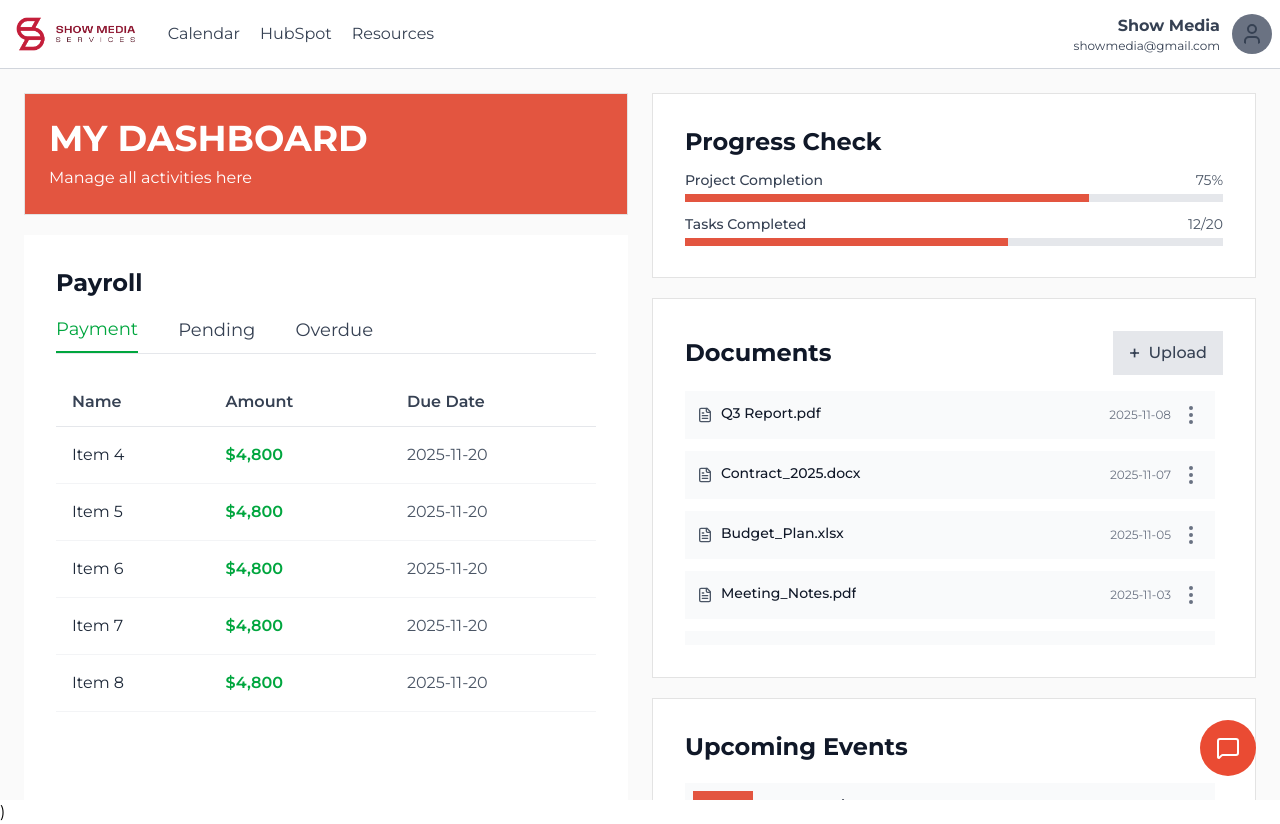
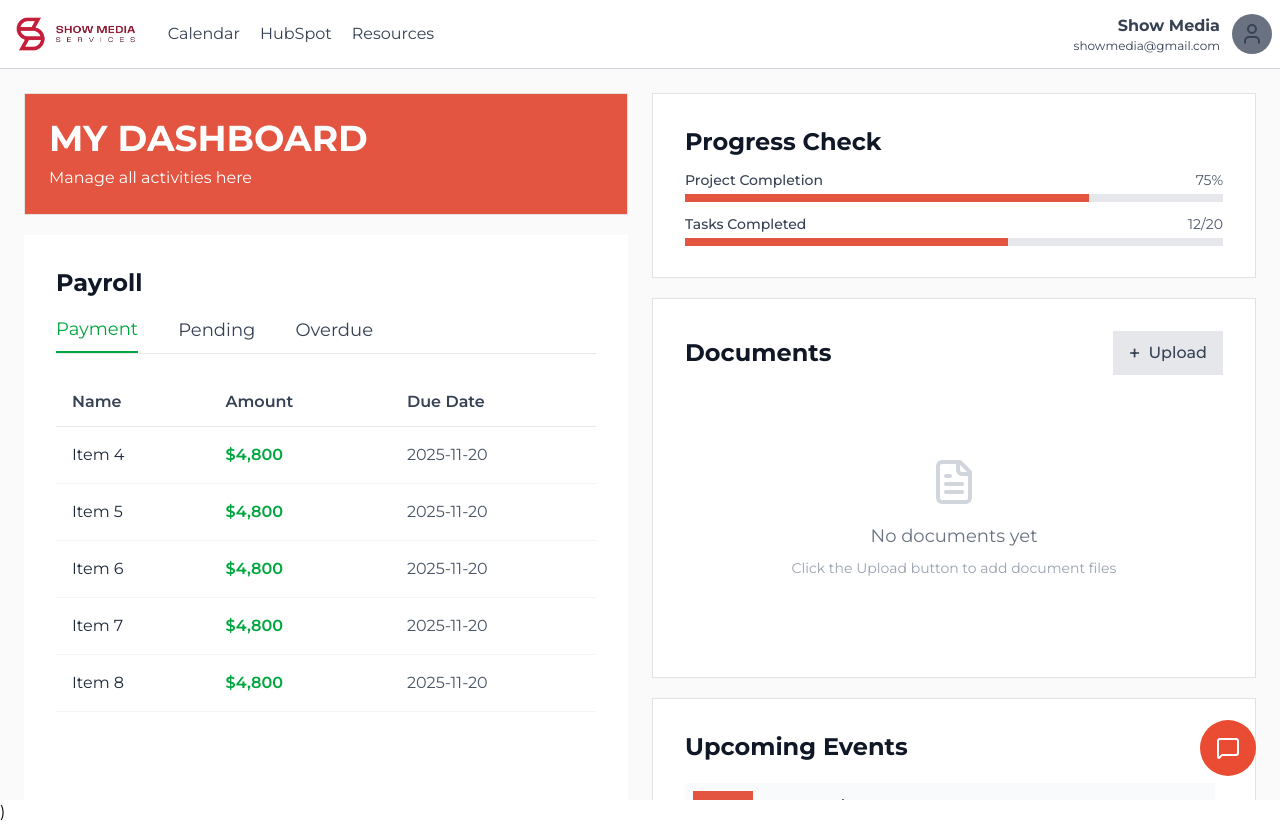
Before and after one commit to anthonyq7/continuity-gdg, a Next.js app in the folder continuity-frontend/: page /dashboard in a window 1280 px wide. Built offline with nearby package versions, Linux system fonts and the light colour scheme; a web font is replaced by a local one.

Commit message:
dynamic document uploads

```diff
--- a/continuity-frontend/src/app/calendar/page.tsx
+++ b/continuity-frontend/src/app/calendar/page.tsx
@@ -75,7 +75,7 @@ export default function Home() {
                             <Link href="/dashboard" className="hover:text-gray-600 transition-colors cursor-pointer">
                                 Dashboard
                             </Link>
-                            <a href="https://www.youtube.com" target="_blank" rel="noopener noreferrer" className="hover:text-gray-600 transition-colors cursor-pointer">
+                            <a href="https://app.hubspot.com/login?hubs_signup-url=www.hubspot.com%2Fproducts%2Fdata&hubs_signup-cta=nav-utility-login&hubs_content=www.hubspot.com%2Fproducts%2Fdata&hubs_content-cta=nav-utility-login&uuid=anon2907328735ba182f3362a12b0f4c" target="_blank" rel="noopener noreferrer" className="hover:text-gray-600 transition-colors cursor-pointer">
                                 <p>HubSpot</p>
                             </a>
                             <p>Resources</p>
--- a/continuity-frontend/src/app/dashboard/page.tsx
+++ b/continuity-frontend/src/app/dashboard/page.tsx
@@ -2,11 +2,16 @@
 import React, { useState } from 'react';
 import Image from "next/image";
 import Link from "next/link";
-import { LayoutDashboard, FileText, Users, MessageSquare, MoreHorizontal, Search, Bell, MessageCircle, EllipsisVertical, History, X, Send } from 'lucide-react';
+import { LayoutDashboard, FileText, Users, MessageSquare, MoreHorizontal, Search, Bell, MessageCircle, EllipsisVertical, History, X, Send, Trash2 } from 'lucide-react';
 import smslogo from "@/assets/widelogo.png";
 import { historyProps } from '@/app/components/historycards';
 import { UserDropdown } from '@/app/icondrop/UserDropdown'
 
+interface Document {
+    id: number;
+    name: string;
+    date: string;
+}
 
 export default function Home() {
     const [activeItem, setActiveItem] = useState('Overview');
@@ -55,21 +60,28 @@ export default function Home() {
         ? 'Chat History' : 'Start a conversation');
     };
 
-    const [documents] = useState([
-        { id: 1, name: 'Q3 Report.pdf', date: '2025-11-08' },
-        { id: 2, name: 'Contract_2025.docx', date: '2025-11-07' },
-        { id: 3, name: 'Budget_Plan.xlsx', date: '2025-11-05' },
-        { id: 4, name: 'Meeting_Notes.pdf', date: '2025-11-03' },
-        { id: 5, name: 'Project_Proposal.docx', date: '2025-11-01' },
-        { id: 6, name: 'Invoice_1234.pdf', date: '2025-10-30' },
-        { id: 7, name: 'Q3 Report.pdf', date: '2025-11-08' },
-        { id: 8, name: 'Contract_2025.docx', date: '2025-11-07' },
-        { id: 9, name: 'Budget_Plan.xlsx', date: '2025-11-05' },
-        { id: 10, name: 'Meeting_Notes.pdf', date: '2025-11-03' },
-        { id: 11, name: 'Project_Proposal.docx', date: '2025-11-01' },
-        { id: 12, name: 'Invoice_1234.pdf', date: '2025-10-30' },
-    ]);
+    const [documents, setDocuments] = useState<Document[]>([]);
+    const [showMenu, setShowMenu] = useState<number | null>(null);
 
+    const handleFileUpload = (e: React.ChangeEvent<HTMLInputElement>) => {
+        const files = e.target.files;
+        if (files && files.length > 0) {
+            const today = new Date();
+            const localDate = `${today.getFullYear()}-${String(today.getMonth() + 1).padStart(2, '0')}-${String(today.getDate()).padStart(2, '0')}`;
+            const newDoc: Document = {
+                id: Date.now(),
+                name: files[0].name,
+                date: localDate
+            };
+            setDocuments([newDoc, ...documents]);
+        }
+        e.target.value = '';
+    };
+
+    const handleDelete = (id: number) => {
+        setDocuments(documents.filter(doc => doc.id !== id));
+        setShowMenu(null);
+    };
 
 
     return (
@@ -83,7 +95,7 @@ export default function Home() {
                                 <Link href="/calendar" className="hover:text-gray-600 transition-colors cursor-pointer">
                                     Calendar
                                 </Link>
-                                <a href="https://www.youtube.com" target="_blank" rel="noopener noreferrer" className="hover:text-gray-600 transition-colors cursor-pointer">
+                                <a href="https://app.hubspot.com/login?hubs_signup-url=www.hubspot.com%2Fproducts%2Fdata&hubs_signup-cta=nav-utility-login&hubs_content=www.hubspot.com%2Fproducts%2Fdata&hubs_content-cta=nav-utility-login&uuid=anon2907328735ba182f3362a12b0f4c" target="_blank" rel="noopener noreferrer" className="hover:text-gray-600 transition-colors cursor-pointer">
                                     <p>HubSpot</p>
                                 </a>
                                 <p>Resources</p>
@@ -190,42 +202,53 @@ export default function Home() {
 
                                 <div className="h-[380px] min-w-[400px] bg-white mb-5 p-8 text-white round flex flex-col">
                                     <div className="flex items-center justify-between mb-4">
-                                        <h1 className="text-gray-900 text-2xl font-bold">
-                                            Documents
-                                        </h1>
+                                        <h1 className="text-gray-900 text-2xl font-bold">Documents</h1>
                                         <label htmlFor="file-upload" className="bg-gray-200 hover:bg-gray-300 transition-colors px-4 py-2 flex items-center gap-2 text-gray-700 font-medium cursor-pointer">
                                             <span className="text-xl">+</span>
-                                            Upload
-                                        </label>
+                                            Upload</label>
                                         <input
-                                            id="file-upload"
-                                            type="file"
-                                            className="hidden"
-                                            onChange={(e) => {
-                                                const files = e.target.files;
-                                                if (files && files.length > 0) {
-                                                    console.log('Selected file:', files[0]);
-                                                }
-                                            }}
-                                            accept=".pdf,.doc,.docx,.txt"
-                                        />
+                                                id="file-upload"
+                                                type="file"
+                                                className="hidden"
+                                                onChange={handleFileUpload}
+                                                accept=".pdf,.doc,.docx,.txt,.xlsx,.xls"/>
                                     </div>
+                                    {documents.length === 0 ? (
+                                    <div className="flex-1 flex items-center justify-center text-center">
+                                            <div>
+                                                <FileText size={48} className="text-gray-300 mx-auto mb-4" />
+                                                <p className="text-gray-500 text-lg mb-2">No documents yet</p>
+                                                <p className="text-gray-400 text-sm">Click the Upload button to add document files</p>
+                                            </div>
+                                    </div>
+                                    ) : (
                                     <div className="flex flex-col gap-3 overflow-y-auto flex-1 pr-2">
                                         {documents.map((doc) => (
-                                            <div key={doc.id} className="bg-gray-50 p-3 hover:bg-gray-100 transition-colors h-fit">
-                                                <div className="flex items-start gap-2">
-                                                    <FileText size={16} className="text-gray-600 mt-1 flex-shrink-0" />
-                                                    <div className="w-full flex justify-between gap-2 min-w-0">
-                                                        <p className="text-gray-900 text-sm font-medium truncate cursor-pointer">{doc.name}</p>
-                                                        <div className="flex gap-2">
-                                                            <p className="text-gray-500 text-xs mt-1">{doc.date}</p>
-                                                            <EllipsisVertical className="text-gray-500 cursor-pointer" />
+                                            <div key={doc.id} className="bg-gray-50 p-4 rounded-lg hover:bg-gray-100 transition-colors flex items-start gap-3">
+                                                <FileText size={20} className="text-gray-600 mt-1 flex-shrink-0" />
+                                                <p className="text-gray-900 text-sm font-medium truncate flex-1">{doc.name}</p>
+                                                <p className="text-gray-500 text-xs whitespace-nowrap">{doc.date}</p>
+                                                <div className="relative">
+                                                    <EllipsisVertical
+                                                        size={18}
+                                                        className="text-gray-500 cursor-pointer hover:text-gray-700"
+                                                        onClick={() => setShowMenu(showMenu === doc.id ? null : doc.id)}
+                                                    />
+                                                    {showMenu === doc.id && (
+                                                        <div className="absolute right-0 mt-1 bg-white border border-gray-200 hover:bg-red-50 shadow-lg py-1 z-10 min-w-[100px]">
+                                                            <button
+                                                                onClick={() => handleDelete(doc.id)}
+                                                                className="w-full px-4 py-2 text-left text-xs text-red-600 flex items-center gap-2 cursor-pointer"
+                                                            >
+                                                                <Trash2 size={14} />
+                                                                Delete
+                                                            </button>
                                                         </div>
-                                                    </div>
+                                                    )}
                                                 </div>
                                             </div>
                                         ))}
-                                    </div>
+                                    </div>)}
                                 </div>
 
                             <div className="h-[360px] min-w-[400px] bg-white mb-5 p-8 flex flex-col round">
```
